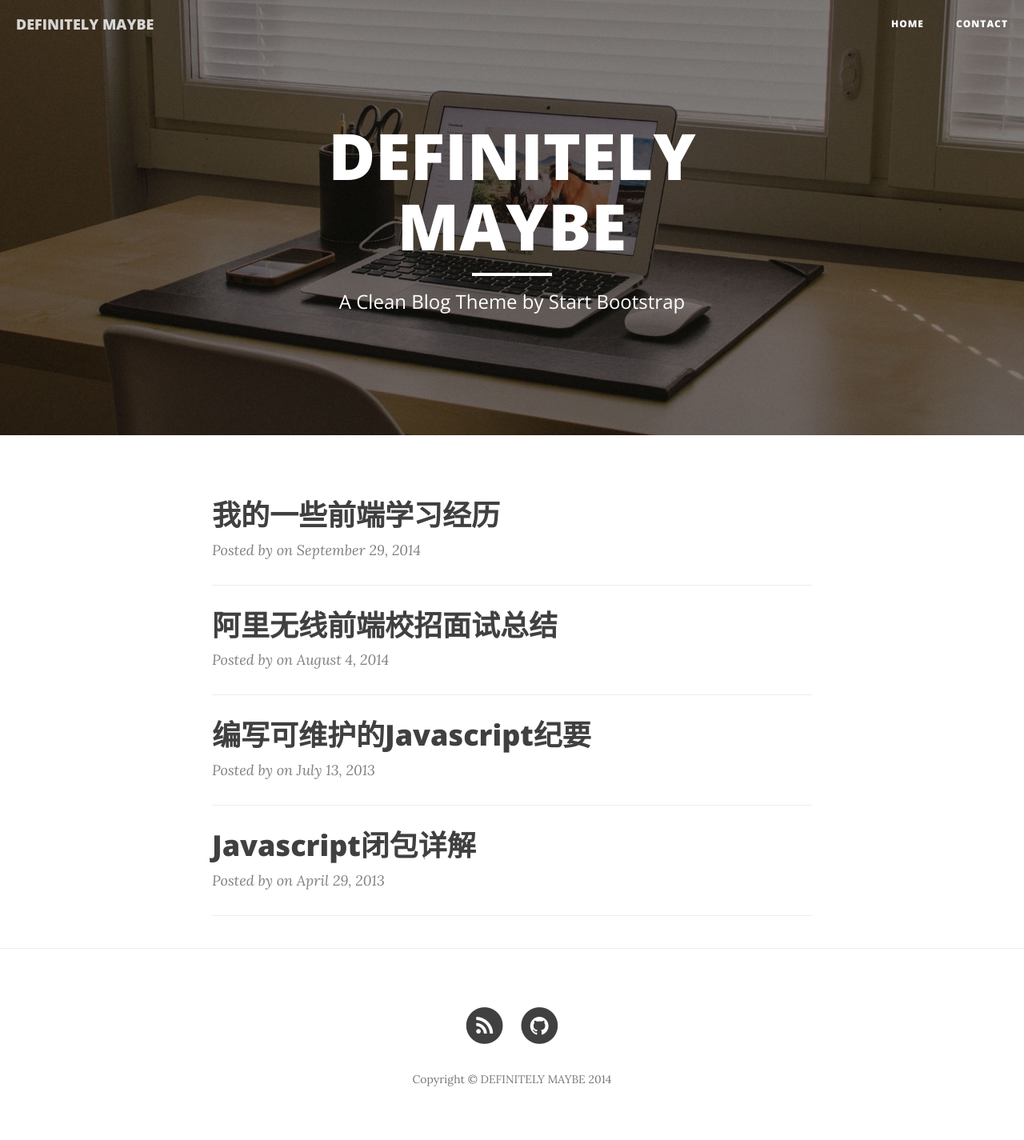
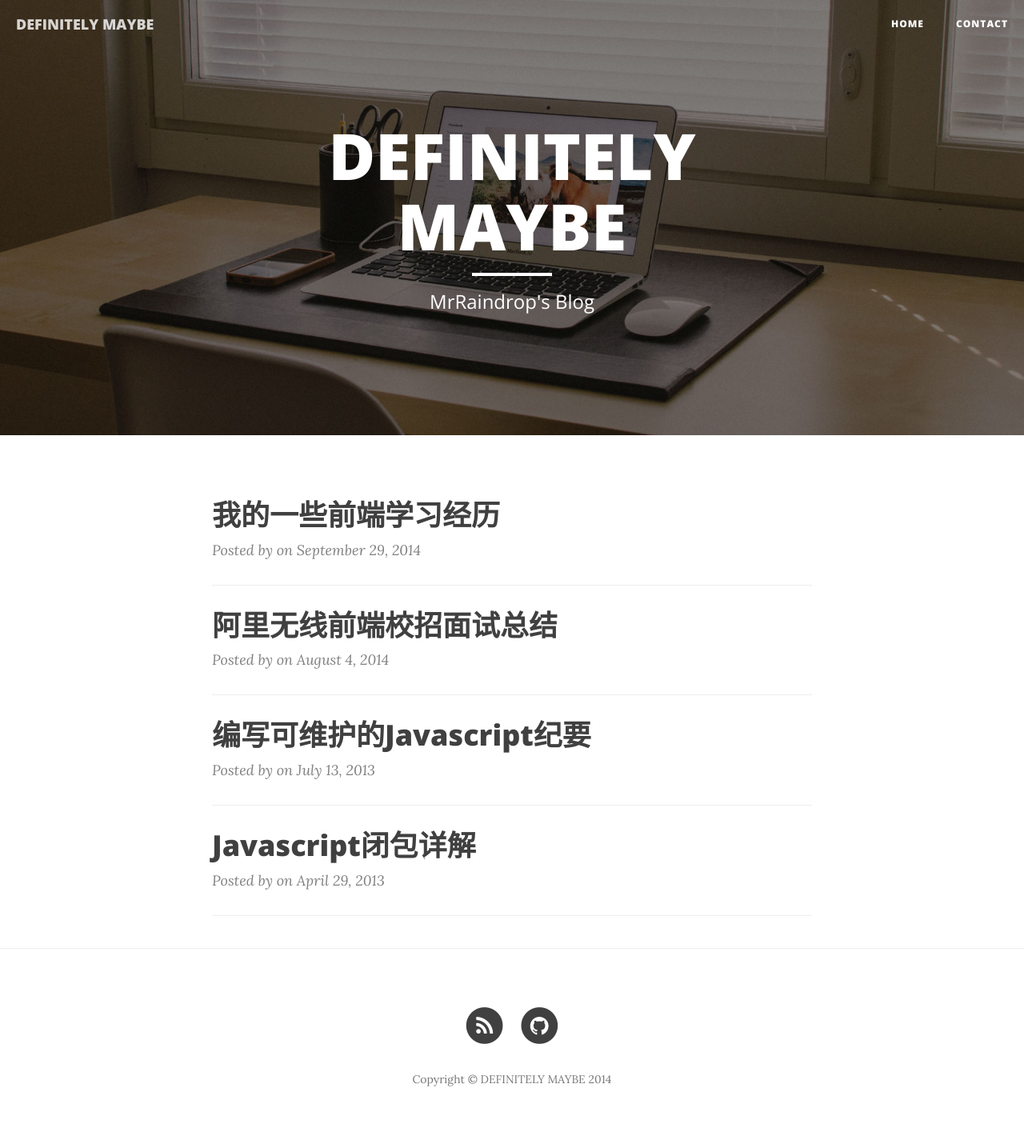
Before and after one commit to MrRaindrop/MrRaindrop.github.io, a Jekyll site: the page built from index.html, in a window 1280 px wide. Shown: the whole page at 80% size. Built offline with Jekyll 4.4.1, drawn with Linux system fonts in a browser that asks for light colours; nearby versions of some CDN libraries; the list of posts is cut into pages by our own code.

Commit message:
mod desc

```diff
--- a/index.html
+++ b/index.html
@@ -1,6 +1,6 @@
 ---
 layout: page
-description: "A Clean Blog Theme by Start Bootstrap"
+description: "MrRaindrop's Blog"
 header-img: "img/home-bg.jpg"
 ---
 
```
